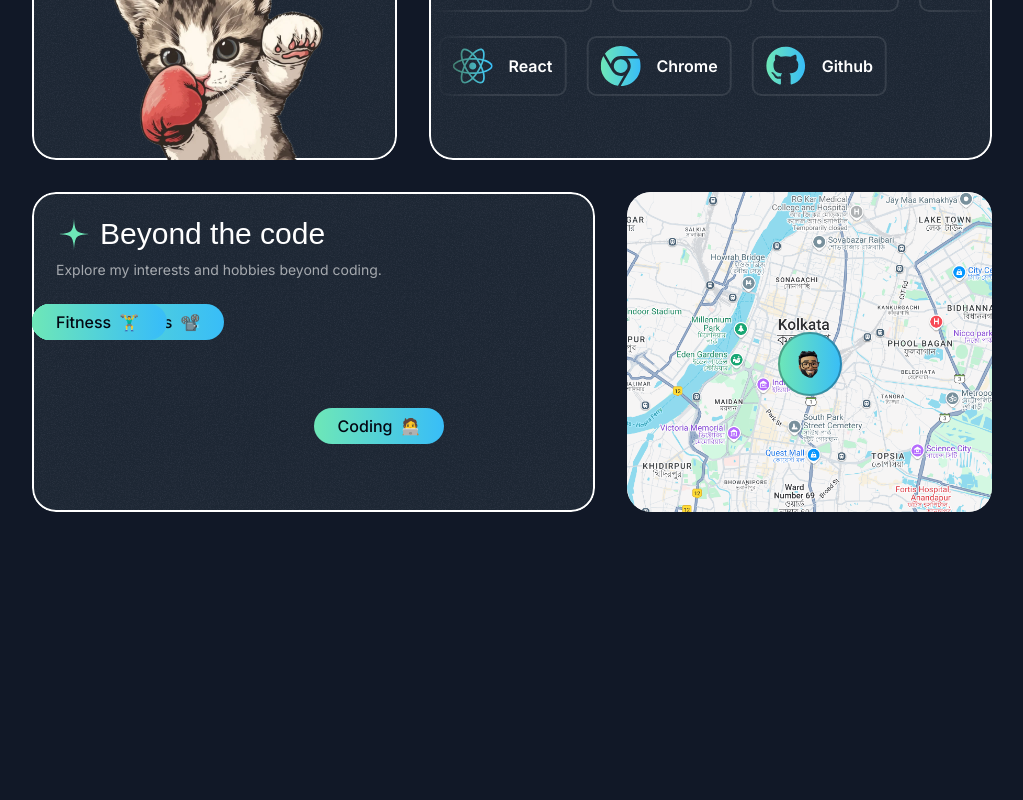
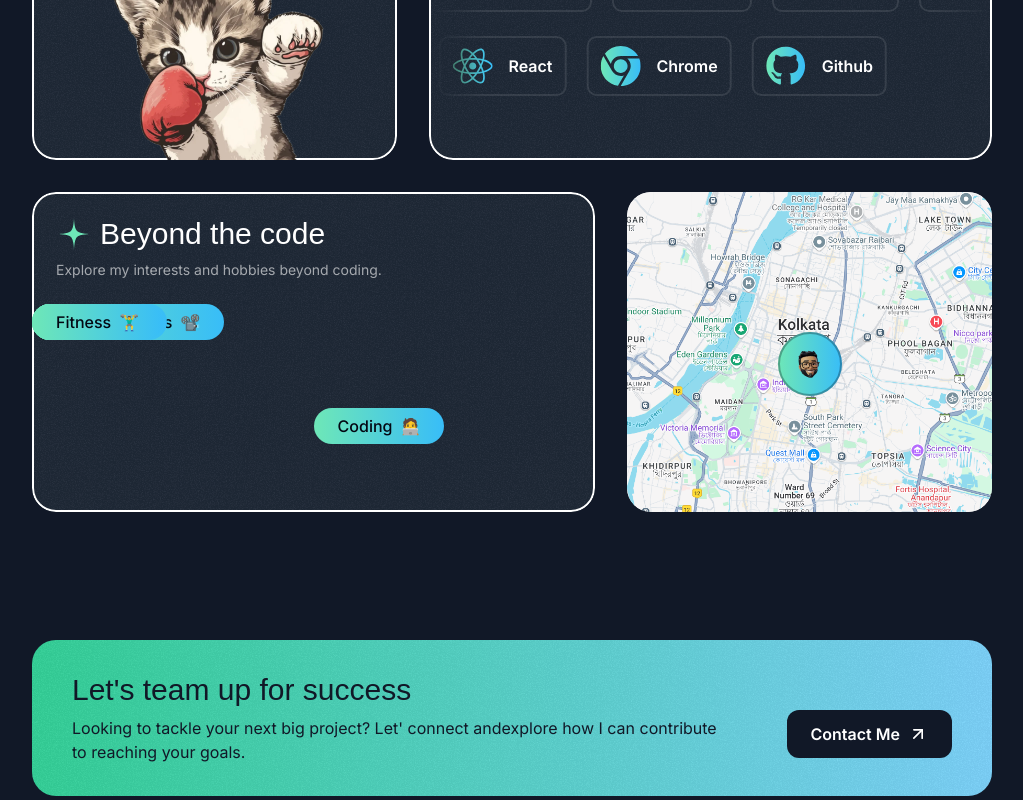
Before and after one commit to farhan-alam18/Portfolio, a Next.js app: page / in a window 1280 px wide. Shown: the part 3822-4622 px from the top of the page, without its empty margins (128-1151 px from the left). Before the commit the page ends 4414 px from the top, so only its background shows below. Built offline with nearby package versions, Linux system fonts and the light colour scheme; a web font is replaced by a local one.

Commit message:
Contact Section Done

```diff
--- a/src/app/page.tsx
+++ b/src/app/page.tsx
@@ -1,4 +1,5 @@
 import { AboutSection } from "@/sections/About";
+import { ContactSection } from "@/sections/Contact";
 import { Header } from "@/sections/Header";
 import { HeroSection } from "@/sections/Hero";
 import { ProjectsSection } from "@/sections/Projects";
@@ -12,6 +13,7 @@ export default function Home() {
       <ProjectsSection />
       <TapeSection />
       <AboutSection />
+      <ContactSection />
     </div>
   );
 }
--- a/src/sections/Contact.tsx
+++ b/src/sections/Contact.tsx
@@ -1,3 +1,37 @@
+import Link from "next/link";
+import ArrowUpRightIcon from "@/assets/icons/arrow-up-right.svg";
+import grainImage from "@/assets/images/grain.jpg";
+
 export const ContactSection = () => {
-  return <div>Contact Section</div>;
+  return (
+    <div className="py-1 pt-12">
+      <div className="container">
+        <div className="bg-gradient-to-r from-emerald-400 to-sky-300 text-gray-900 py-8 px-10 rounded-3xl text-center relative overflow-hidden z-0">
+          <div
+            className="absolute inset-0 opacity-5 -z-10"
+            style={{
+              backgroundImage: `url(${grainImage.src})`,
+            }}
+          ></div>
+          <div className="flex flex-col md:flex-row gap-8 md:gap-16 items-center">
+            <div className="md:text-start">
+              <h2 className="font-serif text-2xl md:text-3xl">
+                Let&apos;s team up for success
+              </h2>
+              <p className="text-sm md:text-base mt-2 ">
+                Looking to tackle your next big project? Let&apos; connect
+                andexplore how I can contribute to reaching your goals.
+              </p>
+            </div>
+            <button className="text-white bg-gray-900  px-6 h-12 rounded-xl mt-8">
+              <Link href="" className="inline-flex items-center gap-2 w-max">
+                <span className="font-semibold">Contact Me</span>
+                <ArrowUpRightIcon className="size-5" />
+              </Link>
+            </button>
+          </div>
+        </div>
+      </div>
+    </div>
+  );
 };
```
